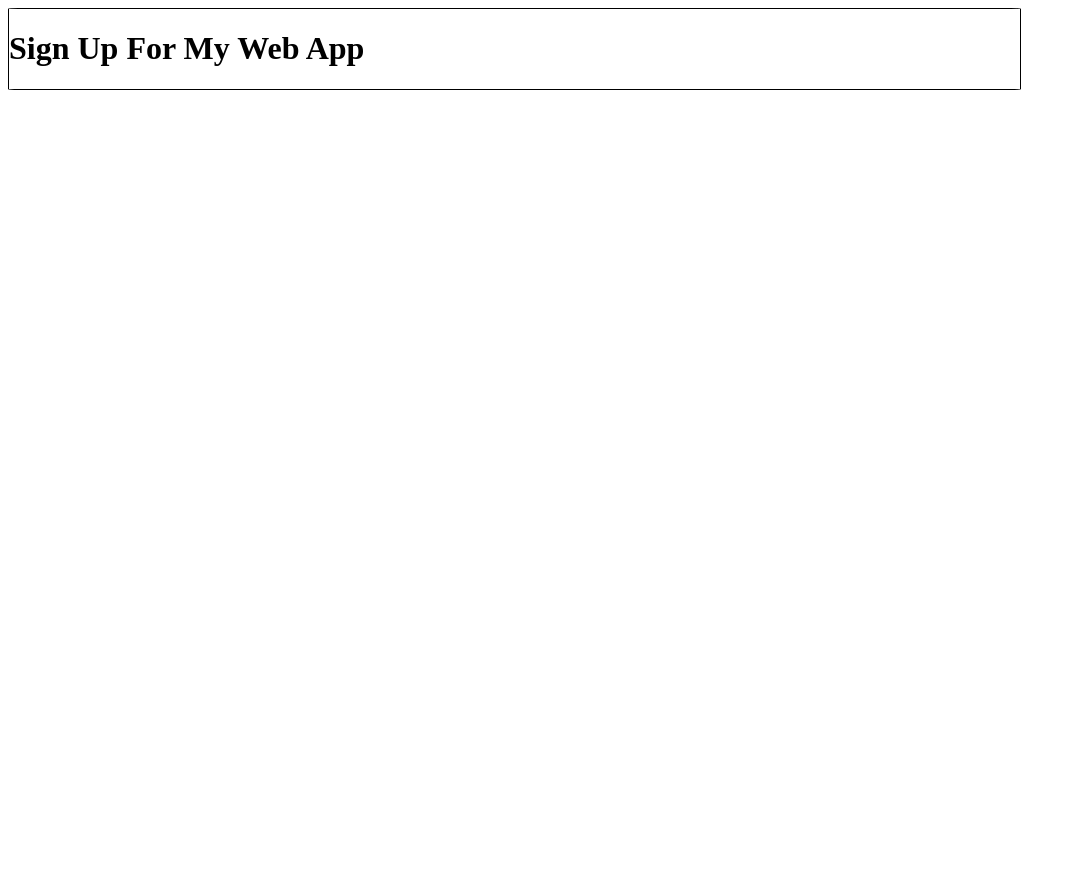
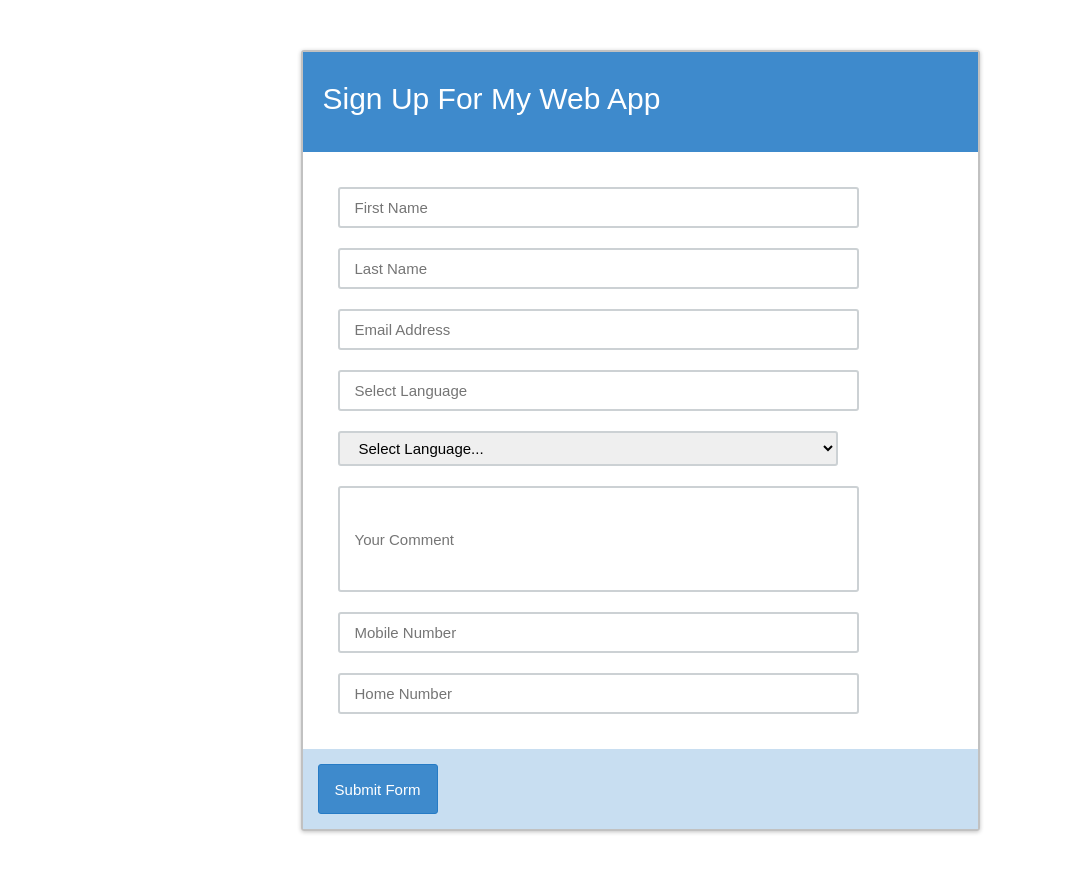
Before and after one commit to Xiupan/FormBuilderProject, a plain HTML site: page index.html in a window 1280 px wide. Shown: the whole page, without its empty margins (0-1076 px from the left). Before the commit the page ends 800 px from the top, so only its background shows below. Drawn offline with Linux system fonts and the light colour scheme.

Commit message:
First draft done!

```diff
--- a/index.html
+++ b/index.html
@@ -1,34 +1,27 @@
 <!DOCTYPE html>
 <html>
 <head>
-    <meta charset="utf-8">
+  <title>Form Builder</title>
   <link rel="stylesheet" href="styles.css">
-    <title>Sign Up For My Web App</title>
 </head>
 <body>
-    <div class="form-container">
-      <div class="form-header"><h1>Sign Up For My Web App</h1></div>
-      <!-- <form class="form" action="index.html" method="post">
-        <input type="text" name="firstName" placeholder="First Name">
-        <input type="text" name="lastName" placeholder="Last Name">
-        <input type="email" name="emailAddress" placeholder="Email Address">
-        <input type="url" name="currentWebsiteUrl" placeholder="Current website url">
-        <select class="select-form" name="selectLanguage">
-          <option selected disabled>Select Language...</option>
-          <option value="english">English</option>
-          <option value="french">French</option>
-          <option value="spanish">Spanish</option>
-          <option value="chinese">Chinese</option>
-          <option value="japanese">Japanese</option>
-        </select>
-        <input type="text" name="yourComment" placeholder="Your comment">
-        <input type="tel" name="mobileNumber" placeholder="Mobile number">
-        <input type="tel" name="homeNumber" placeholder="Home number">
-        <div class="submit-container">
-          <input type="submit" name="submitForm" value="Submit Form">
+  <div class="wrapper">
+
+    <form>
+      <div class="header">
+        <span class="title">Sign Up For My Web App</span>
       </div>
-      </form> -->
+
+      <div class="fields">
+        <!-- Form Data Appended Here -->
       </div>
+
+      <div class="footer">
+        <button>Submit Form</button>
+      </div>
+    </form>
+
+  </div>
+  <script src="main.js"></script>
 </body>
-  <script type="text/javascript" src="main.js"></script>
 </html>
--- a/main.js
+++ b/main.js
@@ -34,6 +34,9 @@ var formData = [
     "icon": "",
     "options": [
       {
+        "label": "Select Language..."
+      },
+      {
         "label": "English",
         "value": "EN"
       },
@@ -64,7 +67,7 @@ var formData = [
   },
   {
     "type": "tel",
-    "label": "Mobil Number",
+    "label": "Mobile Number",
     "id": "user-mobile",
     "icon": "fa-mobile-phone",
     "options": []
@@ -77,3 +80,52 @@ var formData = [
     "options": []
   }
 ];
+
+for(let i = 0; i < formData.length; ++i){
+  var formNode = document.querySelector('.fields');
+  if(formData[i].type === 'text'){
+    var formInput = document.createElement('input');
+    formInput.type = formData[i].type;
+    formInput.placeholder = formData[i].label;
+    formInput.id = formData[i].id;
+    formInput.icon = formData[i].icon;
+    formNode.appendChild(formInput);
+  } else if (formData[i].type === 'email'){
+    formInput = document.createElement('input');
+    formInput.type = formData[i].type;
+    formInput.placeholder = formData[i].label;
+    formInput.id = formData[i].id;
+    formInput.icon = formData[i].icon;
+    formNode.appendChild(formInput).setAttribute('type', formData[i].type);
+  } else if (formData[i].type === 'select'){
+    formSelect = document.createElement('select');
+    formInput.type = formData[i].type;
+    formInput.placeholder = formData[i].label;
+    formInput.id = formData[i].id;
+    formInput.icon = formData[i].icon;
+    formNode.appendChild(formSelect);
+    var selectNode = document.querySelector('select');
+    console.log(formData[i].options.length);
+    for(let p = 0; p < formData[i].options.length; ++p){
+      var selectOptionInput = document.createElement('option');
+      selectOptionInput.label = formData[i].options[p].label;
+      selectOptionInput.value = formData[i].options[p].value;
+      selectNode.appendChild(selectOptionInput);
+    }
+  } else if (formData[i].type === 'textarea'){
+    formInput = document.createElement('input');
+    formInput.type = formData[i].type;
+    formInput.placeholder = formData[i].label;
+    formInput.id = formData[i].id;
+    formInput.icon = formData[i].icon;
+    formNode.appendChild(formInput).setAttribute('type', formData[i].type);
+  } else if (formData[i].type === 'tel'){
+    formInput = document.createElement('input');
+    formInput.type = formData[i].type;
+    formInput.placeholder = formData[i].label;
+    formInput.id = formData[i].id;
+    formInput.icon = formData[i].icon;
+    formNode.appendChild(formInput).setAttribute('type', formData[i].type);
+  }
+  // var textNode = document.createTextNode(formData[i].type);
+}
--- a/styles.css
+++ b/styles.css
@@ -1,16 +1,63 @@
-.form-container{
-  width: 80%;
-  height: 80%;
-  border: 1px solid black;
-  border-radius: 1%;
+.wrapper {
+  border-radius: 3px;
+  border: 2px solid #C1C1C1;
+  box-shadow: 0 1px 4px #C1C1C1;
+  width: 675px;
+  margin: 50px auto;
 }
 
-.form{
-  display: flex;
-  flex-direction: column;
-  justify-content: center;
+.wrapper .header {
+  width: 100%;
+  height: 100px;
+  background-color: #3E8ACC;
+  color: #fff;
+  font-size: 30px;
+  font-family: sans-serif
 }
 
-.form input{
-  padding: 5%;
+.wrapper .header .title {
+  display: inline-block;
+  margin-top: 30px;
+  padding-left: 20px
 }
+
+.wrapper .fields {
+  padding: 25px;
+}
+
+.wrapper .fields input,
+.wrapper .fields textarea,
+.wrapper .fields select
+ {
+  padding-left: 15px;
+  width: 500px;
+  height: 35px;
+  border: 2px solid #CCD1D4;
+  border-radius: 3px;
+  margin: 10px;
+  font-size: 15px;
+}
+
+.wrapper .fields textarea {
+  height: 125px;
+  padding: 15px;
+}
+
+.wrapper .footer {
+  background-color: #C8DEF1;
+  padding: 15px;
+}
+
+.wrapper .footer button {
+  background-color: #3E8ACC;
+  width: 120px;
+  height: 50px;
+  color: #fff;
+  border: 1px solid #267BC5;
+  border-radius: 3px;
+  font-size: 15px;
+}
+
+#user-comment{
+  height: 100px;
+}
```
Lines whose indentation alone changed are shown as unchanged.
